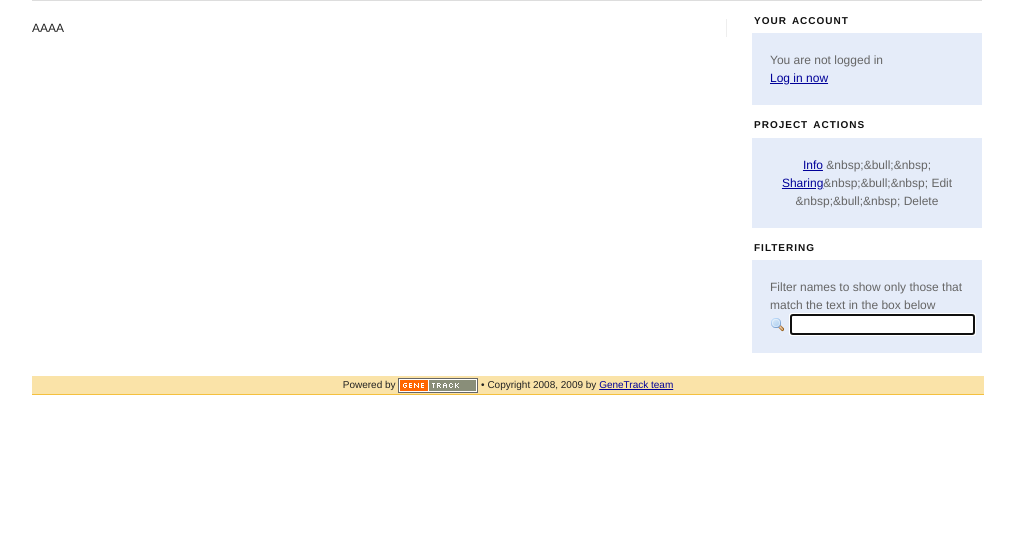
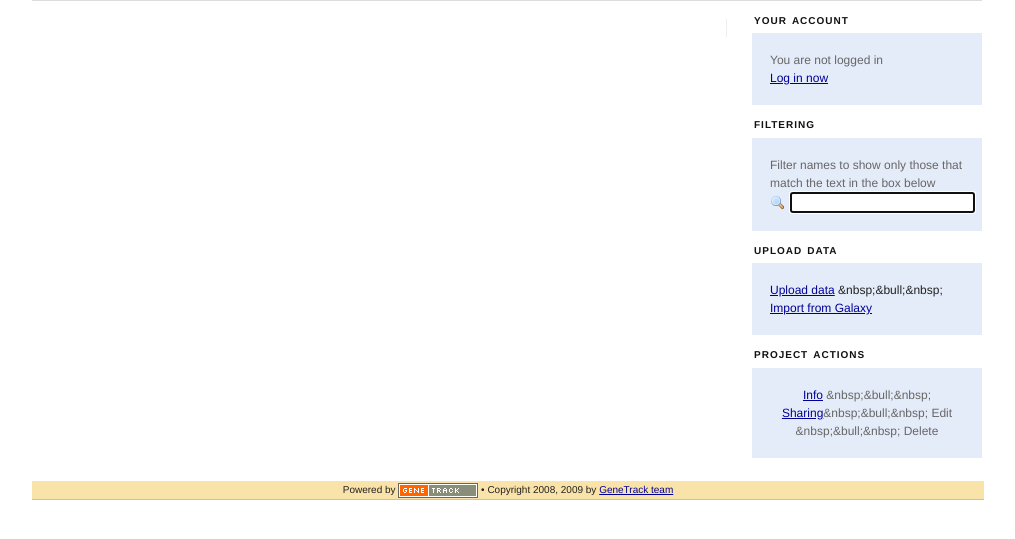
Before and after one commit to seandavi/genetrack-central, a Django app: template server/data/templates/project/project-view.html in a window 1280 px wide. Shown: the part 90-629 px from the top of the page, without its empty margins (133-1148 px from the left). Run offline with Django 3.2, Linux system fonts and the light colour scheme; the template is opened without the code that fills it: values that come from a table or form of the project are taken from there, others are empty; tables that the repository leaves empty hold one stand-in row (values such as "Sample post"); parts of the project's set-up code (start-up, migrations or seed data) failed here and were passed over.

Commit message:
adding upload box

```diff
--- a/server/data/templates/project/project-list.html
+++ b/server/data/templates/project/project-list.html
@@ -47,6 +47,8 @@
 
     {% account_box 'project-list' %}
 
+    {% filter_box %}
+
     <div>
       <h3 class="caps">Create a Project</h3>
       <div class="box">
@@ -55,7 +57,6 @@
       </div>
     </div>
 
-    {% filter_box %}
 
     {% admin_box %}
 
--- a/server/data/templates/project/project-view.html
+++ b/server/data/templates/project/project-view.html
@@ -40,7 +40,8 @@
   <div class="span-17 colborder" id="content">
 
         <div id="project-info" class="box">{{ project.info|markdown }}</div>
-        AAAA &nbsp;
+
+        &nbsp;
   </div>
 
   <!-- left sidebar -->
@@ -48,9 +49,11 @@
 
     {% account_box 'project-view' %}
 
+    {% filter_box %}
+
+    {% upload_box %}
+
     {% project_actions_box %}
-
-    {% filter_box %}
 
     {% admin_box %}
 
--- /dev/null
+++ b/server/data/templates/tags/upload-box.html
@@ -0,0 +1,10 @@
+{% load boxes %}
+<div>
+    <h3 class="caps">Upload data</h3>
+    <div class="box" id="filter-box">
+        <div>
+            <a href="/project/upload/{{project.id}}/">Upload data</a> {% sep %}
+            <a href="/project/import/galaxy/">Import from Galaxy</a>
+        </div>
+    </div>
+</div>
--- a/server/web/templatetags/boxes.py
+++ b/server/web/templatetags/boxes.py
@@ -37,6 +37,12 @@
         'project': context['project'],
     }
 
+@register.inclusion_tag('upload-box.html', takes_context=True)
+def upload_box(context):
+    return {
+        'user': context['user'],
+    }
+
 def test():
 
     print admin_box()
```
